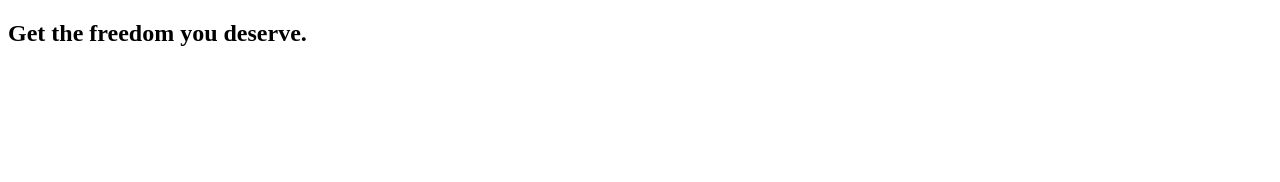
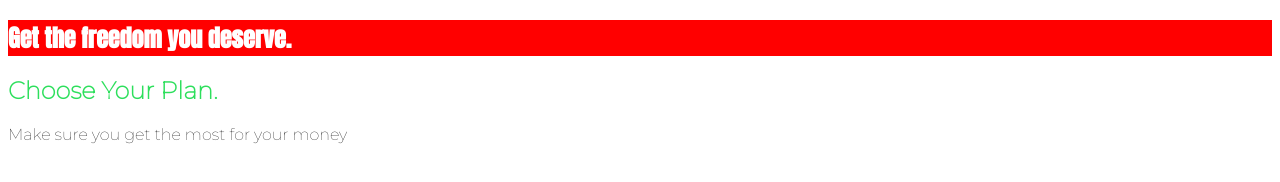
Before and after one commit to thakurvijendar/html_css, a plain HTML site: page original/index.html in a window 1280 px wide. Drawn offline with Linux system fonts and the light colour scheme.

Commit message:
master css specificity in progress

```diff
--- a/original/index.html
+++ b/original/index.html
@@ -5,13 +5,20 @@
     <meta charset="UTF-8">
     <meta http-equiv="X-UA-Compatible" content="ie=edge">
     <title>uHost</title>
-    <link rel="shortcut icon" href="favicon.png">
+	<link rel="shortcut icon" href="favicon.png">
+	<link href="https://fonts.googleapis.com/css2?family=Anton&display=swap" rel="stylesheet">
+	<link href="https://fonts.googleapis.com/css2?family=Montserrat:wght@100&display=swap" rel="stylesheet">
+	<link rel="stylesheet" href="main.css">
 </head>
 
 <body>
     <main>
-        <section>
+        <section id="product-overview">
             <h1>Get the freedom you deserve.</h1>
+		</section>
+        <section id="plans">
+			<h1 class="section-title">Choose Your Plan.</h1>
+			<p>Make sure you get the most for your money</p>
         </section>
     </main>
 </body>
--- /dev/null
+++ b/original/main.css
@@ -0,0 +1,21 @@
+body {
+	font-family: 'Montserrat', sans-serif;
+}
+
+#product-overview {
+	background: red;
+}
+
+.section-title {
+	color: #2ddf5c;
+}
+
+#product-overview h1 {
+	color: white;
+	font-family: 'Anton', sans-serif;
+}
+
+
+/* h1 {
+	font-family: sans-serif;
+} */
```
